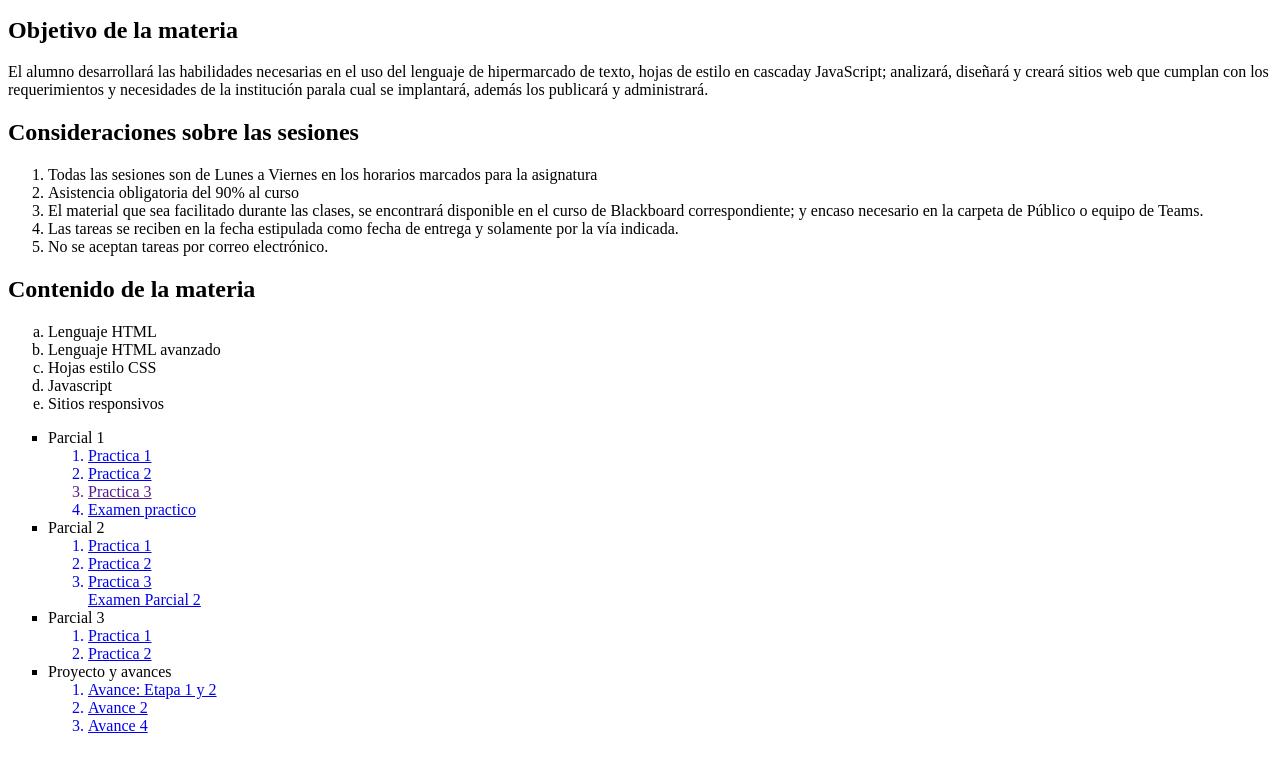
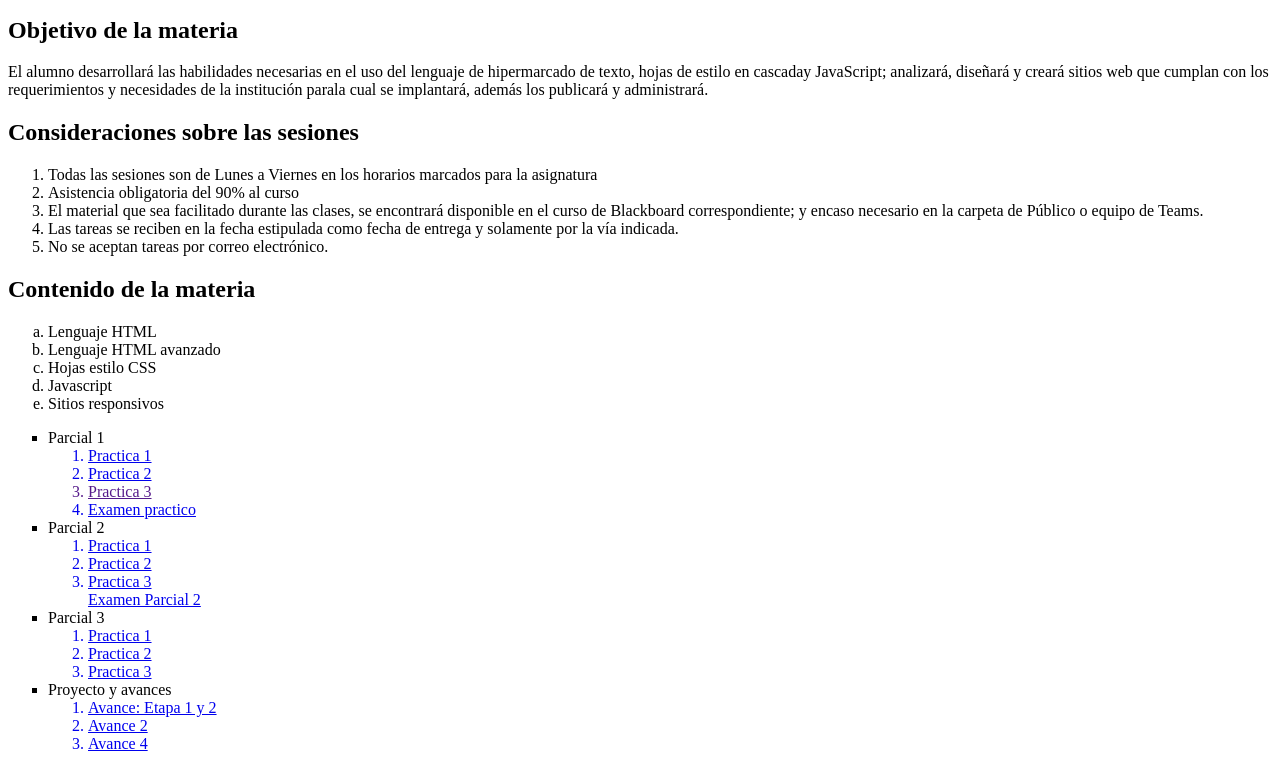
Before and after one commit to Mat131929/mat13, a plain HTML site: page index.html in a window 1280 px wide. Shown: the part 811-1580 px from the top of the page. Drawn offline with Linux system fonts and the light colour scheme.

Commit message:
index.html

```diff
--- a/index.html
+++ b/index.html
@@ -89,6 +89,8 @@
 	    </a>
 	    <a href="practica 2 funciones.html"> <li>Practica 2</li>
 	    </a>
+	    <a href="practica 3 java.html"> <li>Practica 3</li>
+	    </a>
 	    </ol>
 	<li>Proyecto y avances</li>
 	    <ol type="1" start="1">
```
